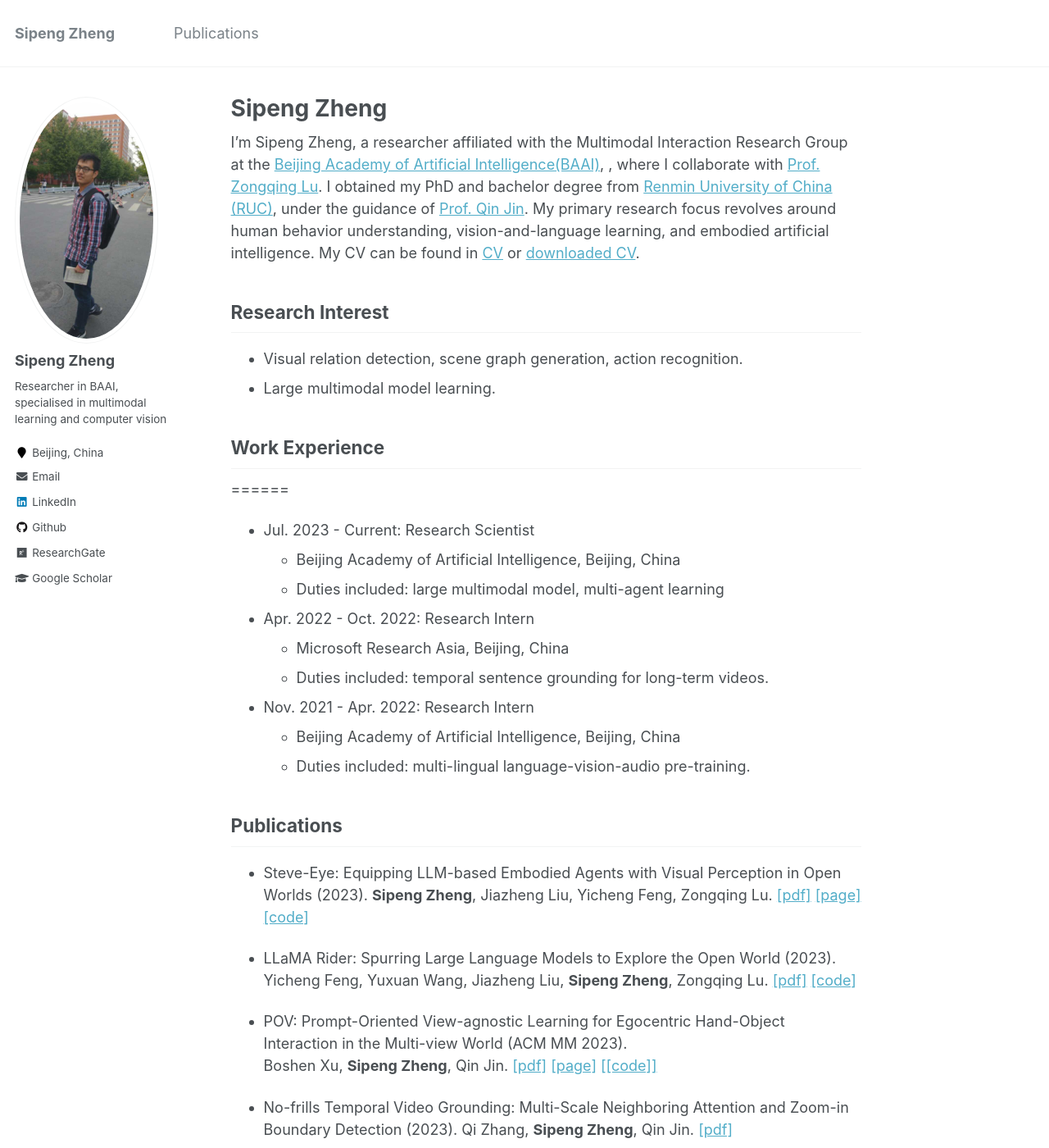
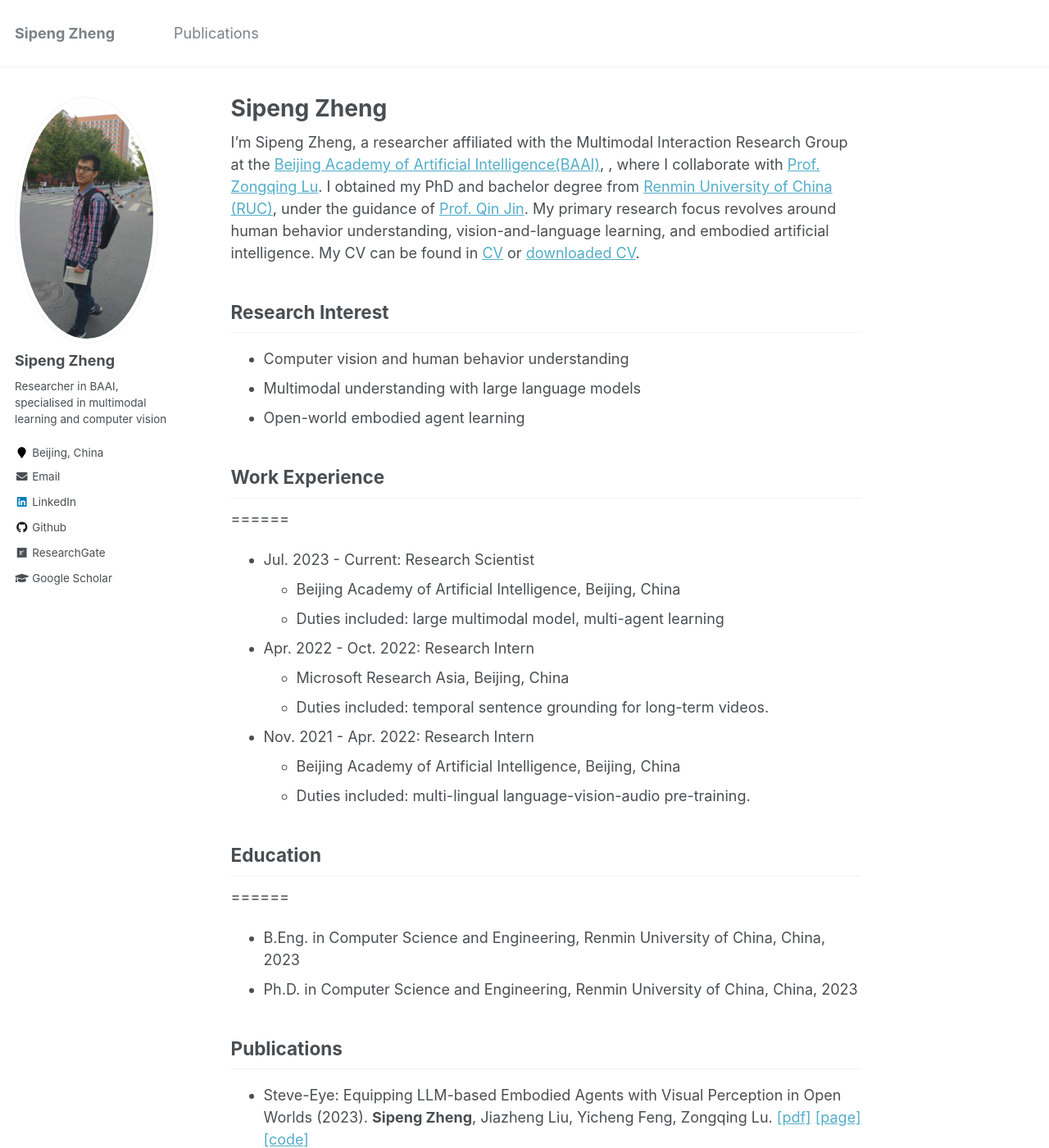
Before and after one commit to zhengsipeng/zhengsipeng.github.io, a Jekyll site: the page built from _pages/about.md, in a window 1280 px wide and 1400 px high. Shown: the whole window at 82% size. Built offline with Jekyll 4.4.1, drawn with Linux system fonts in a browser that asks for light colours.

Commit message:
update 24.1.4

```diff
--- a/_pages/about.md
+++ b/_pages/about.md
@@ -14,8 +14,9 @@ My CV can be found in [CV](https://zhengsipeng.github.io/cv/) or [downloaded CV]
 
 
 ## Research Interest
-* Visual relation detection, scene graph generation, action recognition.
-* Large multimodal model learning.
+* Computer vision and human behavior understanding
+* Multimodal understanding with large language models
+* Open-world embodied agent learning
 
 
 ## Work Experience
@@ -33,6 +34,11 @@ My CV can be found in [CV](https://zhengsipeng.github.io/cv/) or [downloaded CV]
   * Beijing Academy of Artificial Intelligence, Beijing, China
   * Duties included: multi-lingual language-vision-audio pre-training.
 
+
+## Education
+======
+* B.Eng. in Computer Science and Engineering, Renmin University of China, China, 2023
+* Ph.D. in Computer Science and Engineering, Renmin University of China, China, 2023
 
 
 ## Publications
```
